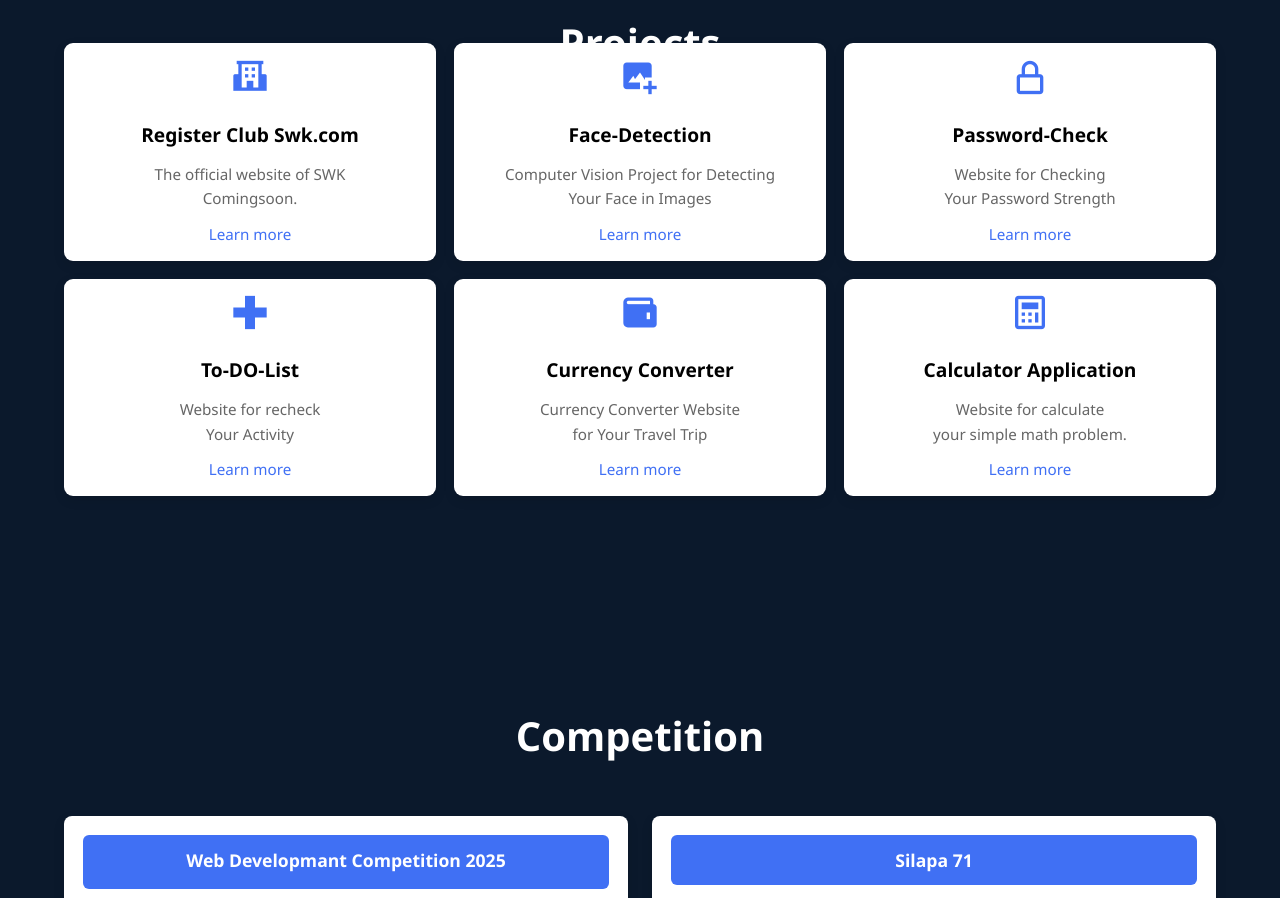
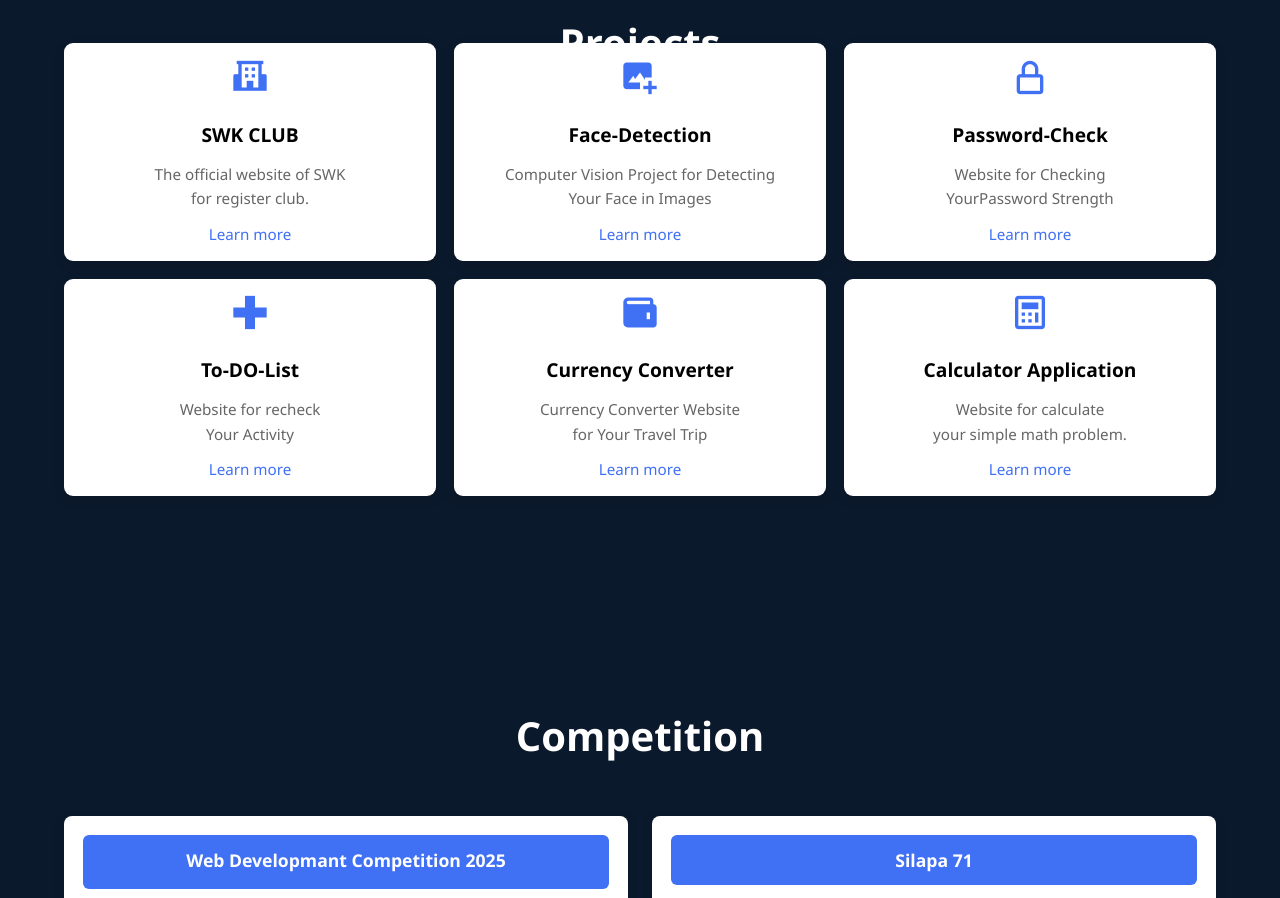
Before and after one commit to winnerzoxiz/Portfolio-Website, a plain HTML site: page index.html in a window 1280 px wide. Shown: the part 1780-2678 px from the top of the page. Drawn offline with nearby package versions, Linux system fonts and the light colour scheme.

Commit message:
Add files via upload

```diff
--- a/index.html
+++ b/index.html
@@ -166,9 +166,9 @@
                 <div class="project-container">
                     <div class="project-box">
                         <i class='bx bxs-school'></i>
-                        <h3>Register Club Swk.com</h3>
-                        <label>The official website of SWK <br> Comingsoon. </label>
-                        <a href="#" class="Learnmore">Learn more</a>
+                        <h3>SWK CLUB</h3>
+                        <label>The official website of SWK <br> for register club. </label>
+                        <a href="http://122.154.230.158:90/" class="Learnmore">Learn more</a>
                     </div>
 
                     <div class="project-box">
@@ -180,7 +180,7 @@
                     <div class="project-box">
                         <i class='bx bx-lock-alt'></i>
                         <h3>Password-Check</h3>
-                        <label>Website for Checking <br> Your Password Strength</label>
+                        <label>Website for Checking <br> YourPassword Strength</label>
                         <a href="https://winnerzoxiz.github.io/Password-Check/" class="Learnmore">Learn more</a>
                     </div>
                     <div class="project-box">
```
